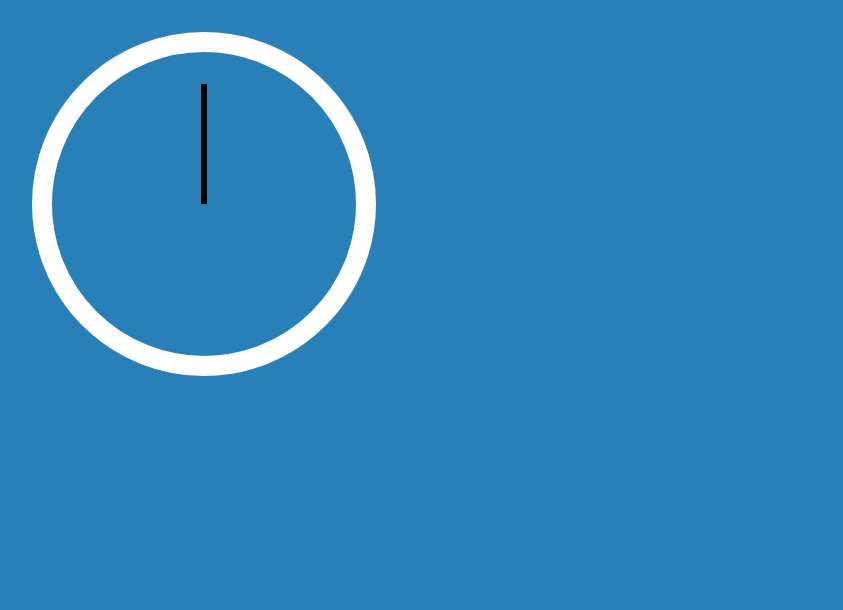
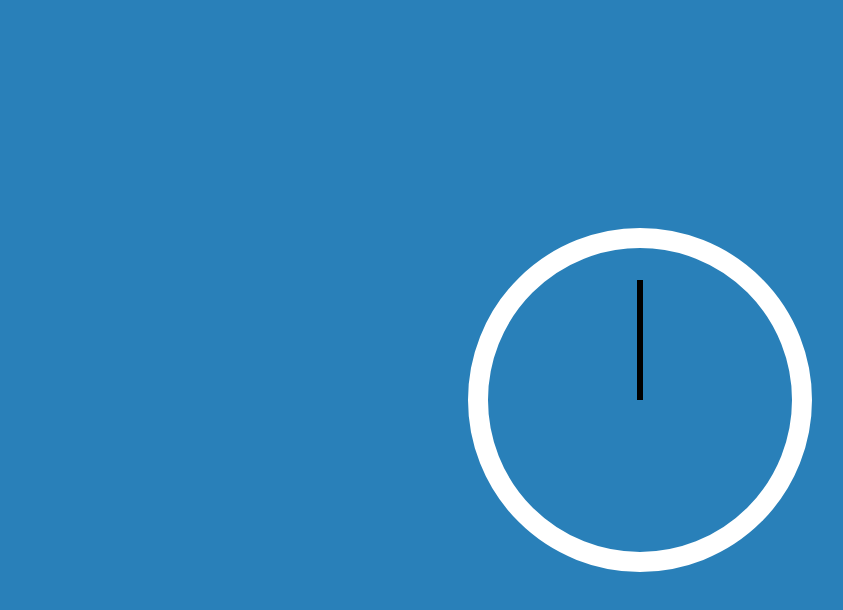
Before and after one commit to mav1283/javascript30-day-two, a website: page index.html in a window 1280 px wide. Shown: the whole page, without its empty margins (0-843 px from the left). Drawn offline with Linux system fonts and the light colour scheme.

Commit message:
updating package.json

```diff
--- a/package.json
+++ b/package.json
@@ -36,5 +36,8 @@
     "gulp-uglify": "^3.0.0",
     "vinyl-buffer": "^1.0.1",
     "vinyl-source-stream": "^2.0.0"
+  },
+  "babel": {
+    "presets": ["env"]
   }
 }
--- a/src/scss/style.scss
+++ b/src/scss/style.scss
@@ -16,6 +16,9 @@ body{
     width: 100%;
     height: 100vh;
     padding: 2rem;
+    display: flex;
+    justify-content: center;
+    align-items: center;
 }
 
 .clock{
```
Also changed, not shown: build/css/style.min.css, gulpfile.js (line endings or trailing spaces), 1 other file.
